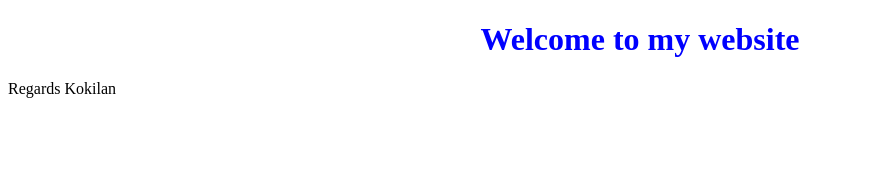
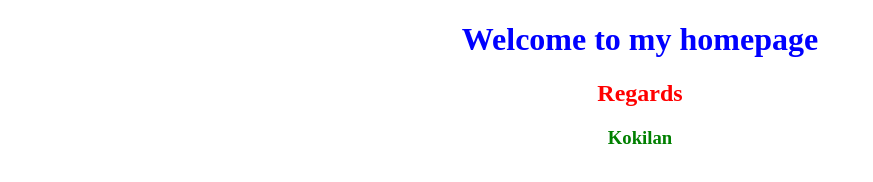
Before and after one commit to kokilan-SN/kokilan-SN.github.io, a plain HTML site: page index.html in a window 1280 px wide. Shown: the whole page, without its empty margins (0-873 px from the left). Drawn offline with Linux system fonts and the light colour scheme.

Commit message:
Update index.html

```diff
--- a/index.html
+++ b/index.html
@@ -4,8 +4,8 @@
         <title>Hello!</title>
     </head>
     <body>
-        <h1 style="color: blue; text-align: center;">Welcome to my website</h1>
-        Regards
-        Kokilan
+        <h1 style="color: blue; text-align: center;">Welcome to my homepage</h1>
+        <h2 style="color: red; text-align: center;">Regards</h2>
+        <h3 style="color: green; text-align: center;">Kokilan</h3>
     </body>
 <html>
```
